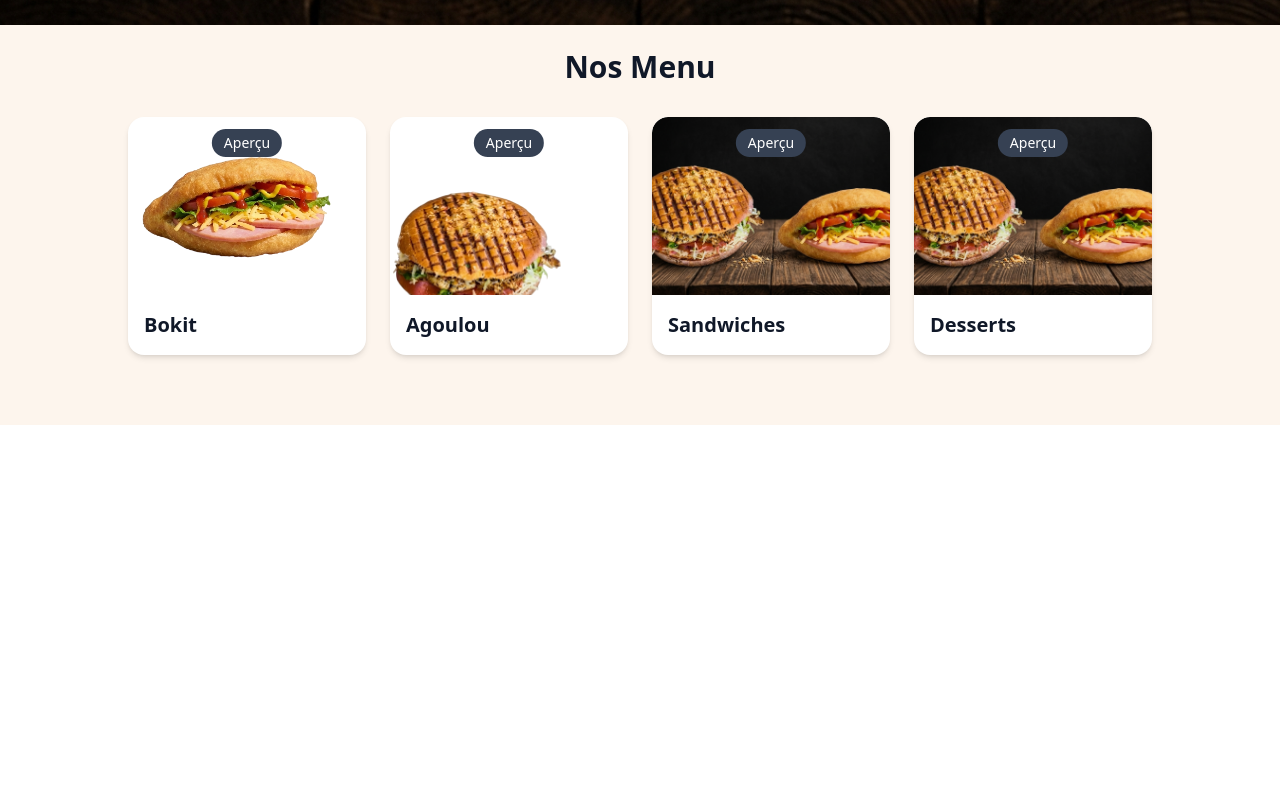
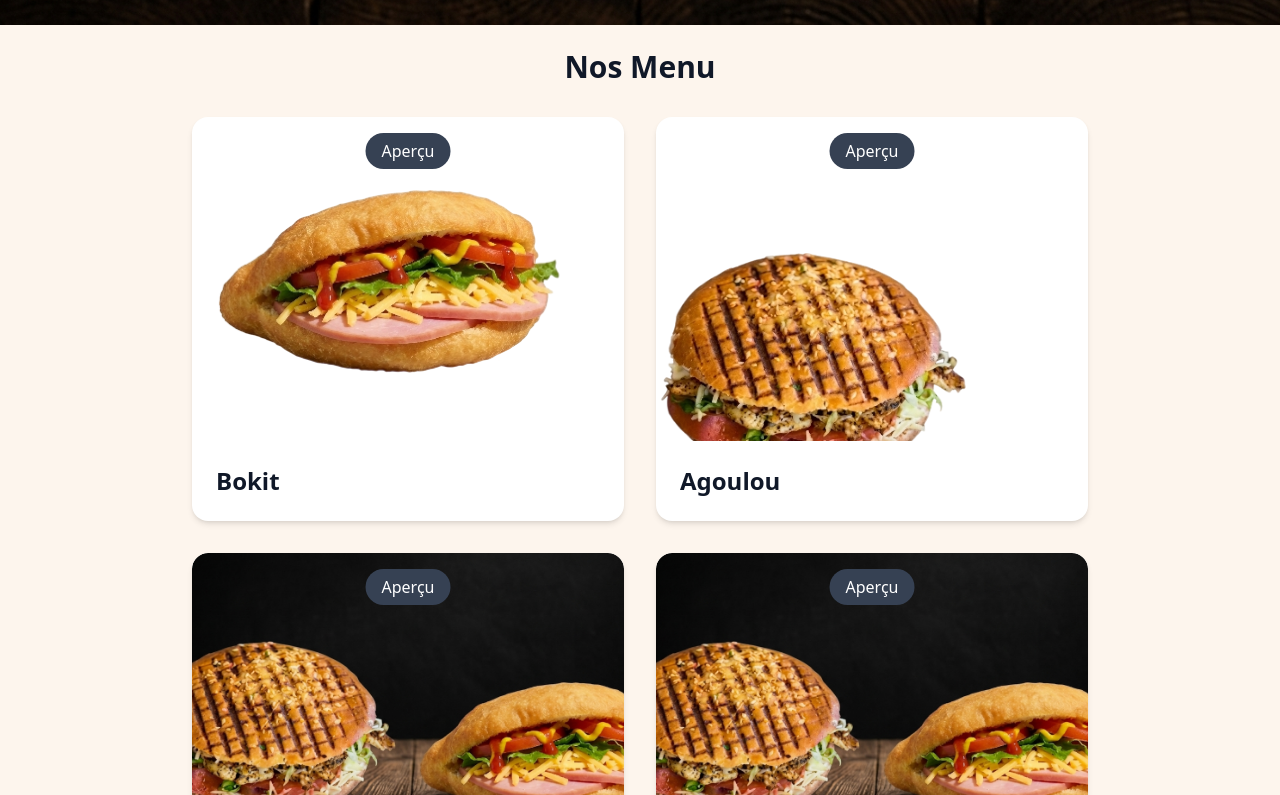
Before and after one commit to clementR97/carte_restaurant, a Next.js app: page / in a window 1280 px wide. Shown: the part 845-1640 px from the top of the page. Before the commit the page ends 1270 px from the top, so only its background shows below. Built offline with nearby package versions, Linux system fonts and the light colour scheme.

Commit message:
Update Menu component styles: adjust grid layout, increase spacing, and enhance text size for better readability.

```diff
--- a/app/menu.tsx
+++ b/app/menu.tsx
@@ -96,7 +96,7 @@ export default function Menu() {
     <div className="w-full min-h-[400px] bg-[#FDF5ED] flex flex-col items-center justify-start p-6">
       <h2 className="text-3xl font-bold mb-8 text-gray-900">Nos Menu</h2>
 
-      <div className="grid grid-cols-1 sm:grid-cols-2 lg:grid-cols-4 gap-6 w-full max-w-5xl">
+      <div className="grid grid-cols-1 sm:grid-cols-2 gap-8 w-full max-w-4xl">
         {categories.map((cat) => (
           <button
             key={cat.id}
@@ -105,7 +105,7 @@ export default function Menu() {
             className="bg-white rounded-2xl shadow-md overflow-hidden text-left hover:shadow-lg transition-all border-0 flex flex-col"
           >
             <div className="relative w-full aspect-[4/3] overflow-hidden rounded-t-2xl">
-              <span className="absolute top-3 left-1/2 -translate-x-1/2 z-10 bg-gray-700 text-white text-sm font-medium px-3 py-1 rounded-full">
+              <span className="absolute top-4 left-1/2 -translate-x-1/2 z-10 bg-gray-700 text-white text-base font-medium px-4 py-1.5 rounded-full">
                 Aperçu
               </span>
               <img
@@ -114,8 +114,8 @@ export default function Menu() {
                 className="w-full h-full object-cover"
               />
             </div>
-            <div className="p-4 flex flex-col items-center text-center">
-              <h3 className="text-xl font-bold text-gray-900">{cat.name}</h3>
+            <div className="p-6 flex flex-col items-center text-center">
+              <h3 className="text-2xl font-bold text-gray-900">{cat.name}</h3>
             </div>
           </button>
         ))}
```
